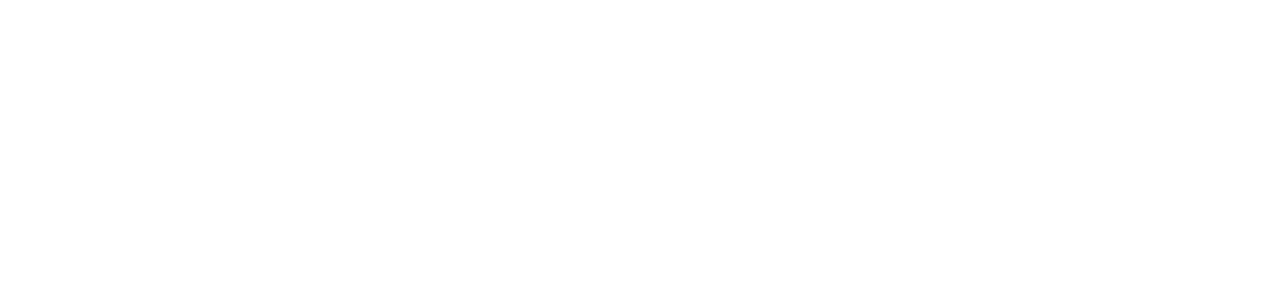
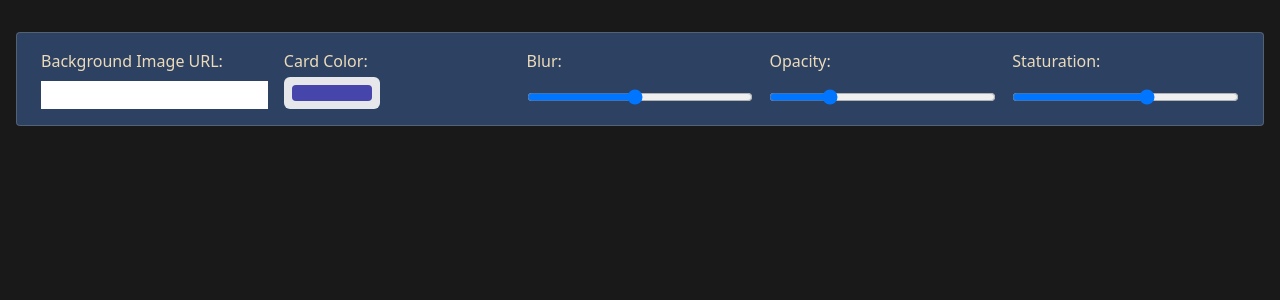
Before and after one commit to reallyUndefined/MakeGlassmorphism, a React (Create React App) app: page / in a window 1280 px wide. Shown: the top 300 px of the page. Built offline with nearby package versions, Linux system fonts and the light colour scheme.

Commit message:
options design

```diff
--- a/package.json
+++ b/package.json
@@ -42,6 +42,7 @@
     ]
   },
   "devDependencies": {
+    "@types/react-color": "^3.0.6",
     "autoprefixer": "^10.4.12",
     "postcss": "^8.4.17",
     "tailwindcss": "^3.1.8"
--- a/src/App.tsx
+++ b/src/App.tsx
@@ -1,5 +1,13 @@
+import Options from "./components/Options";
+
 function App() {
-  return <div className="min-h-screen"></div>;
+  return (
+    <div className="min-h-screen bg-darkGray text-beige">
+      <div className="container px-4 py-8 mx-auto">
+        <Options />
+      </div>
+    </div>
+  );
 }
 
 export default App;
--- /dev/null
+++ b/src/components/Option.tsx
@@ -0,0 +1,18 @@
+interface OptionProps {
+  title: string;
+  className?: string;
+}
+const Option = ({
+  title,
+  className,
+  children,
+}: React.PropsWithChildren<OptionProps>) => {
+  return (
+    <div className={`grid gap-1 w-full ${className}`}>
+      <label>{title}</label>
+      {children}
+    </div>
+  );
+};
+
+export default Option;
--- /dev/null
+++ b/src/components/Options.tsx
@@ -0,0 +1,49 @@
+import { useState } from "react";
+import { SketchPicker } from "react-color";
+import Option from "./Option";
+
+const Options = () => {
+  const [showClrPicker, setShowClrPicker] = useState(false);
+  const [cardColor, setCardColor] = useState("#4545ab");
+
+  return (
+    <div className="border-1 border-beige/20 rounded px-4 py-5 bg-navyBlue flex flex-col gap-2 md:flex-row md:gap-4 md:px-6 md:py-4">
+      <Option title="Background Image URL:">
+        <input className="w-full" type="text" id="bg-url" />
+      </Option>
+      <Option title="Card Color:" className="w-24">
+        <div className="relative w-24">
+          <div
+            className="rounded-md p-2 bg-gray-200"
+            onClick={() => setShowClrPicker((prev) => !prev)}
+          >
+            <div
+              className="p-2 rounded"
+              style={{ backgroundColor: cardColor }}
+            ></div>
+          </div>
+          {showClrPicker && (
+            <div className="absolute top-[120%] left-1/2 -translate-x-1/2">
+              <SketchPicker
+                className="text-gray-700"
+                color={cardColor}
+                onChange={(clr) => setCardColor(clr.hex)}
+              />
+            </div>
+          )}
+        </div>
+      </Option>
+      <Option title="Blur:">
+        <input type="range" min={1} max={24} step={0.25} value={12} />
+      </Option>
+      <Option title="Opacity:">
+        <input type="range" min={0} max={100} step={1} value={25} />
+      </Option>
+      <Option title="Staturation:">
+        <input type="range" min={0} max={200} step={1} value={120} />
+      </Option>
+    </div>
+  );
+};
+
+export default Options;
```
Also changed, not shown: 1 other file (tests, documents, lock files or other folders).
